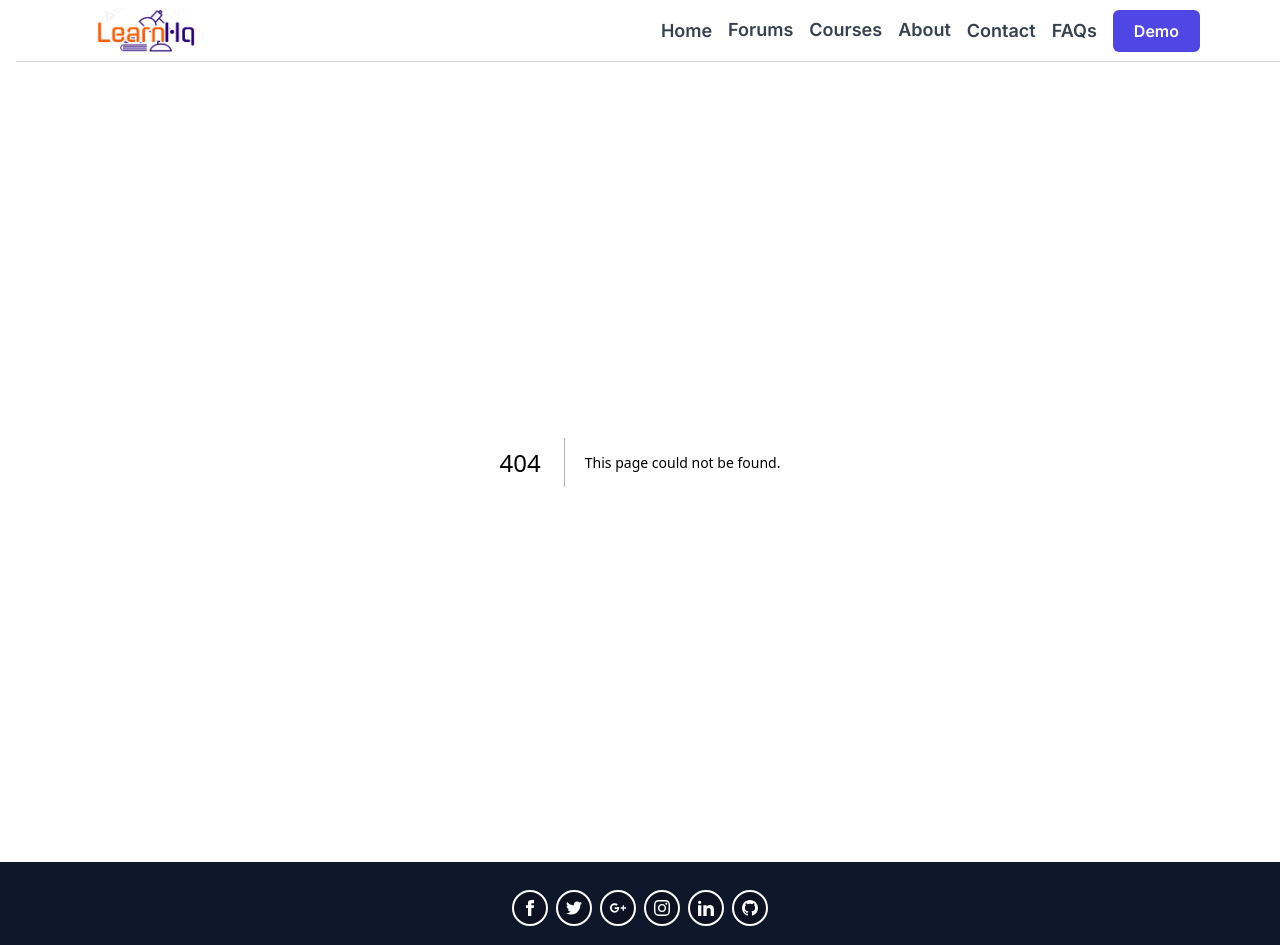
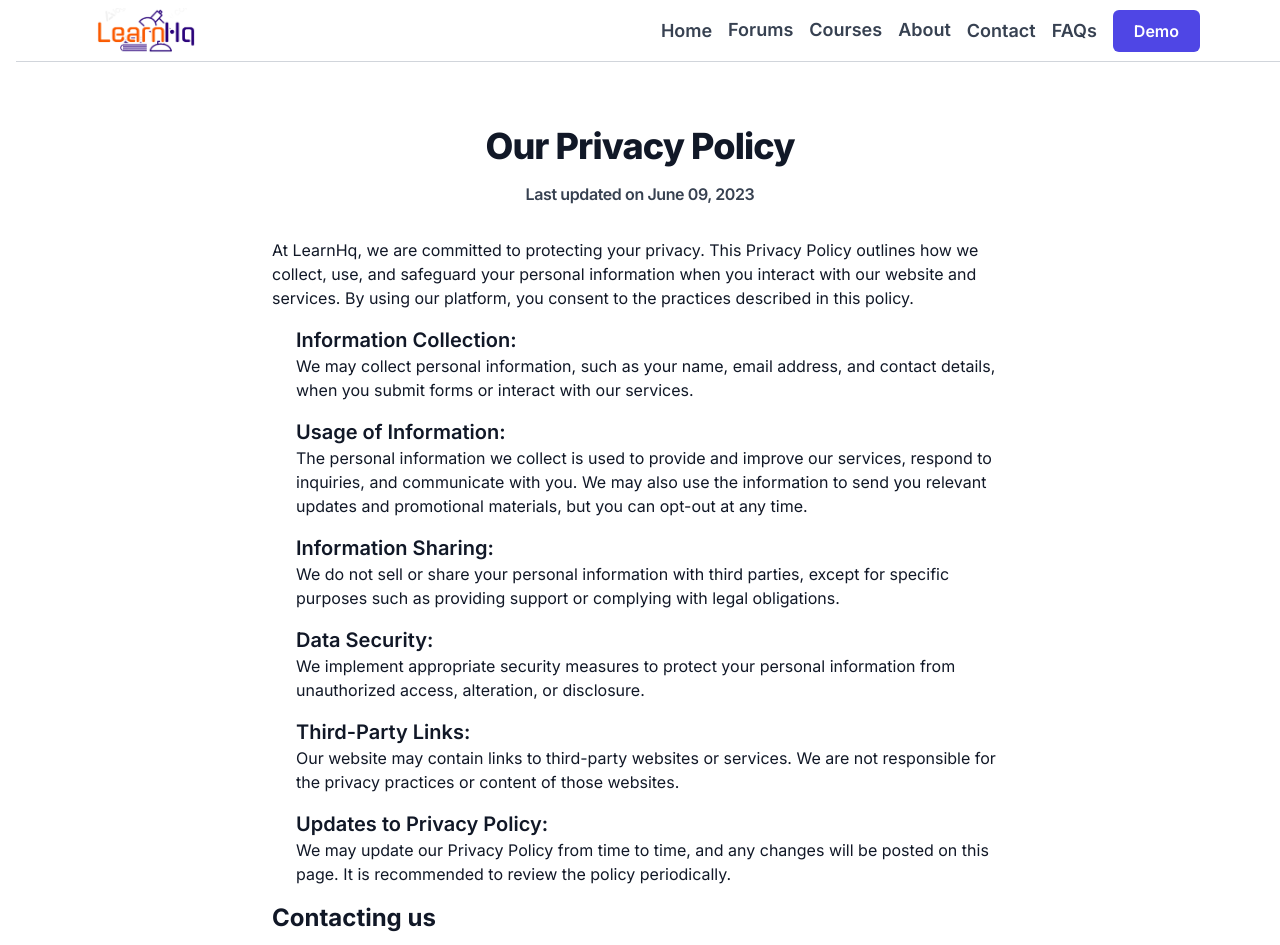
Before and after one commit to Collins-Ruto/learnhqhome, a Next.js app: page /policy in a window 1280 px wide. Before the commit this address had no page. Shown: the top 945 px of the page. Built offline with nearby package versions, Linux system fonts and the light colour scheme.

Commit message:
privacy ¯\_(ツ)_/¯

```diff
--- /dev/null
+++ b/src/app/policy/page.tsx
@@ -0,0 +1,95 @@
+import Link from "next/link";
+import React from "react";
+
+function page() {
+  return (
+    <div>
+      <section className="bg-white dark:bg-gray-900 min-h-screen text-gray-900 dark:text-white">
+        <div className="container px-8 py-8 sm:px-6 lg:px-20 lg:max-w-[70%] mx-auto 2xl:max-w-screen-xl sm:pt-16">
+          <h2 className="mb-4 text-center text-4xl tracking-tight font-extrabold text-gray-900 dark:text-white">
+            Our Privacy Policy
+          </h2>
+          <h2 className="mb-8 text-center text-gray-700 dark:text-gray-300 tracking-tight font-semibold ">
+            Last updated on June 09, 2023
+          </h2>
+          <div className="">
+            <p className="pb-4">
+              At LearnHq, we are committed to protecting your privacy. This
+              Privacy Policy outlines how we collect, use, and safeguard your
+              personal information when you interact with our website and
+              services. By using our platform, you consent to the practices
+              described in this policy.
+            </p>
+            <ul className="flex flex-col gap-4 pl-6">
+              <li className="flex flex-col">
+                <span className="text-xl font-semibold">
+                  {" "}
+                  Information Collection:{" "}
+                </span>
+                We may collect personal information, such as your name, email
+                address, and contact details, when you submit forms or interact
+                with our services.
+              </li>
+              <li className="flex flex-col">
+                <span className="text-xl font-semibold">
+                  {" "}
+                  Usage of Information:{" "}
+                </span>
+                The personal information we collect is used to provide and
+                improve our services, respond to inquiries, and communicate with
+                you. We may also use the information to send you relevant
+                updates and promotional materials, but you can opt-out at any
+                time.
+              </li>
+              <li className="flex flex-col">
+                <span className="text-xl font-semibold">
+                  {" "}
+                  Information Sharing:{" "}
+                </span>
+                We do not sell or share your personal information with third
+                parties, except for specific purposes such as providing support
+                or complying with legal obligations.
+              </li>
+              <li className="flex flex-col">
+                <span className="text-xl font-semibold"> Data Security: </span>
+                We implement appropriate security measures to protect your
+                personal information from unauthorized access, alteration, or
+                disclosure.
+              </li>
+              <li className="flex flex-col">
+                <span className="text-xl font-semibold">
+                  {" "}
+                  Third-Party Links:{" "}
+                </span>
+                Our website may contain links to third-party websites or
+                services. We are not responsible for the privacy practices or
+                content of those websites.
+              </li>
+              <li className="flex flex-col">
+                <span className="text-xl font-semibold">
+                  {" "}
+                  Updates to Privacy Policy:{" "}
+                </span>
+                We may update our Privacy Policy from time to time, and any
+                changes will be posted on this page. It is recommended to review
+                the policy periodically.
+              </li>
+            </ul>
+          </div>
+          <div className="">
+            <h1 className="pt-4 pb-2 text-2xl font-bold">Contacting us</h1>
+            <p className="">
+              If you have any questions or concerns about our Privacy Policy or
+              how we handle your personal information, please contact us at: {" "}
+              <Link href="mailto:learnhqafrica@gmail.com" className="text-blue-500">
+                learnhqafrica@gmail.com
+              </Link>
+            </p>
+          </div>
+        </div>
+      </section>
+    </div>
+  );
+}
+
+export default page;
```
